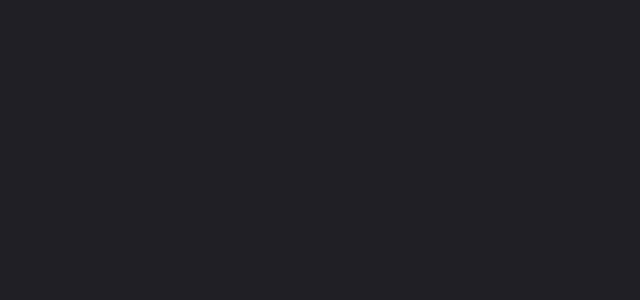
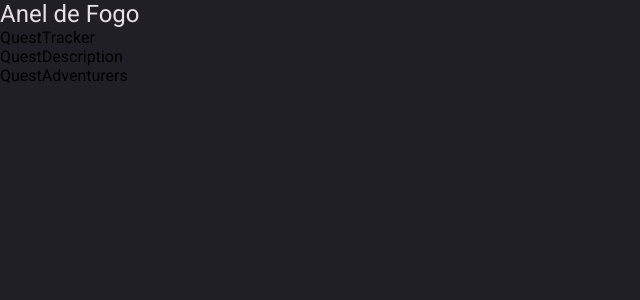
Before and after one commit to AlexPereiraGamelas/quest-tracker, a React (Vite) app in the folder client/: page /adventure/1 in a window 1280 px wide. Before the commit this address had no page. Shown: the top 300 px of the page, without its empty margins (0-640 px from the left). Built offline with nearby package versions, Linux system fonts and the light colour scheme; sample sign-in values are in the browser's storage.

Commit message:
Add adventure page

```diff
--- /dev/null
+++ b/client/src/pages/adventure/components/QuestAdventurers/index.tsx
@@ -0,0 +1,11 @@
+/**
+ * QuestAdventurers
+ *
+ * the QuestAdventurers component for the Adventure Details Page
+ */
+
+function QuestAdventurers() {
+  return <div>QuestAdventurers</div>;
+}
+
+export default QuestAdventurers;
--- /dev/null
+++ b/client/src/pages/adventure/components/QuestDescription/index.tsx
@@ -0,0 +1,11 @@
+/**
+ * QuestDescription
+ *
+ * the QuestDescription component for the Adventure Details Page
+ */
+
+function QuestDescription() {
+  return <div>QuestDescription</div>;
+}
+
+export default QuestDescription;
--- /dev/null
+++ b/client/src/pages/adventure/components/QuestTracker/index.tsx
@@ -0,0 +1,12 @@
+/**
+ * QuesTracker
+ *
+ * the quest tracker component for the Adventure Details Page
+ */
+
+function QuestTracker(quests: Record<string, unknown>) {
+  console.log(quests);
+  return <div>QuestTracker</div>;
+}
+
+export default QuestTracker;
--- /dev/null
+++ b/client/src/pages/adventure/components/index.ts
@@ -0,0 +1,6 @@
+/**
+ * Adventure components exporter
+ */
+export { default as QuestAdventurers } from './QuestAdventurers'
+export { default as QuestDescription } from './QuestDescription'
+export { default as QuestTracker } from './QuestTracker'
--- /dev/null
+++ b/client/src/pages/adventure/index.tsx
@@ -0,0 +1,26 @@
+/**
+ * Adventure page
+ *
+ * page with adventure details
+ */
+
+import { useParams } from "react-router";
+import useAdventure from "./useAdventure";
+import { QuestTracker, QuestDescription, QuestAdventurers } from "./components";
+
+import styles from "./styles.module.scss";
+
+function Adventure() {
+  const { id } = useParams();
+  const { title, QUESTS_DATA } = useAdventure(id);
+  return (
+    <div className={styles.page}>
+      <div className={styles.adventure__title}>{title}</div>
+      <QuestTracker quests={QUESTS_DATA} />
+      <QuestDescription />
+      <QuestAdventurers />
+    </div>
+  );
+}
+
+export default Adventure;
--- /dev/null
+++ b/client/src/pages/adventure/styles.module.scss
@@ -0,0 +1,14 @@
+/*
+adventure page styles
+*/
+
+.page {
+  height: 100vh;
+}
+
+.adventure {
+  &__title{
+    color: #E6E0E9;
+    font-size: 24px;
+  }
+}
--- /dev/null
+++ b/client/src/pages/adventure/useAdventure.ts
@@ -0,0 +1,31 @@
+/**
+ * useAdventure
+ *
+ * hook containing adventure logic
+ */
+
+import { useMemo } from "react"
+
+const useAdventure = (id?: string) => {
+  const QUESTS_DATA = useMemo(() => ([{
+    title: "Quest 1",
+    description: "",
+  },
+  {
+    title: "Quest 2",
+    description: "",
+  },
+  {
+    title: "Quest 3",
+    description: "",
+  }
+]),[])
+
+  return {
+    title: "Anel de Fogo",
+    id,
+    QUESTS_DATA
+  }
+}
+
+export default useAdventure
--- a/client/src/pages/home/index.module.scss
+++ b/client/src/pages/home/index.module.scss
@@ -1,3 +1,8 @@
 p, h1 {
   color: white;
 }
+
+.link {
+  display: block;
+  color: white;
+}
--- a/client/src/pages/home/index.tsx
+++ b/client/src/pages/home/index.tsx
@@ -7,6 +7,7 @@ import useAuthSatus from "./queries/useAuthStatus";
 import styles from "./index.module.scss";
 import { useSession } from "@/hooks";
 import { useCallback } from "react";
+import { Link } from "react-router";
 
 function Home() {
   const { data, isError, error, isFetched } = useServerStatus();
@@ -24,7 +25,11 @@ function Home() {
   }, [clearSession]);
 
   if (!isFetched || !authIsFetched) {
-    return <div>Loading</div>;
+    return (
+      <div className={styles.container}>
+        <p>Loading</p>
+      </div>
+    );
   }
 
   if (isError || authIsError) {
@@ -36,6 +41,10 @@ function Home() {
       <h1>HOMEPAGE</h1>
       <p>api status: {data?.message}</p>
       <p>auth status: {authData?.message}</p>
+      <Link className={styles.link} to={"/adventure/1"}>
+        Sample Adventure Page
+      </Link>
+      <br />
       <button onClick={handleLogout}>Log Out</button>
     </div>
   );
--- a/client/src/pages/index.ts
+++ b/client/src/pages/index.ts
@@ -1,7 +1,7 @@
 /**
  * export file for pages
  */
-
+export { default as Adventure } from './adventure'
 export { default as Home } from "./home"
 export { default as Login } from './login'
 export { default as Register } from './register'
--- a/client/src/router/index.tsx
+++ b/client/src/router/index.tsx
@@ -3,7 +3,7 @@
  */
 
 import { BrowserRouter, Route, Routes, Navigate, Outlet } from "react-router";
-import { Home, Login, Register } from "@/pages";
+import { Adventure, Home, Login, Register } from "@/pages";
 import { useSession } from "@/hooks";
 
 const ProtectedRoute = () => {
@@ -32,6 +32,7 @@ const AppRouter = () => {
         </Route>
         <Route element={<ProtectedRoute />}>
           <Route index element={<Home />} />
+          <Route path="/adventure/:id" element={<Adventure />} />
         </Route>
       </Routes>
     </BrowserRouter>
```
Also changed, not shown: 1 other file (tests, documents, lock files or other folders).
